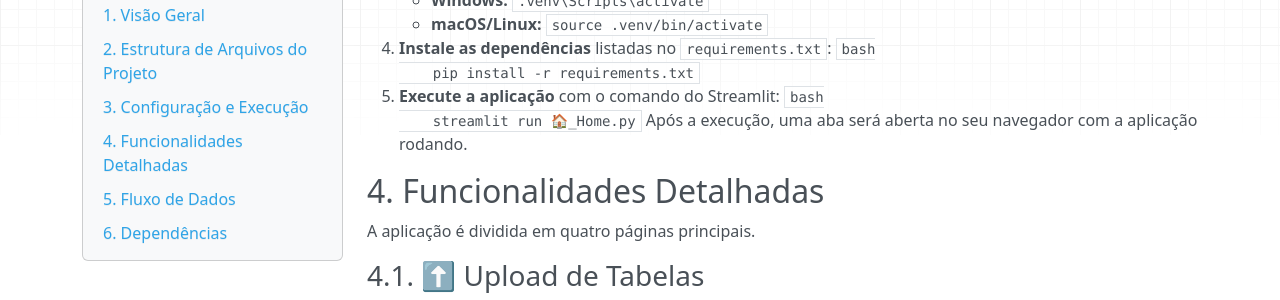
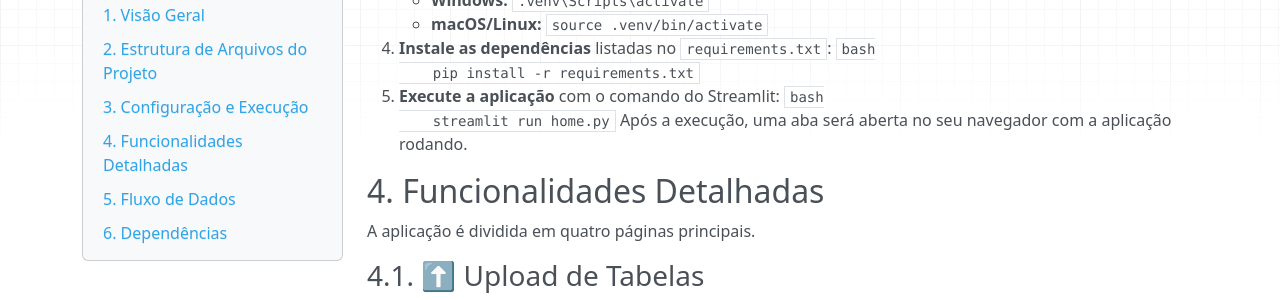
Before and after one commit to Rojasspeedcuber/Sispagto, an MkDocs documentation site: the page built from docs/index.md, in a window 1280 px wide and 900 px high, scrolled down 848 px. Shown: the part 171-471 px from the top of the window. Built offline with MkDocs 1.6.1, drawn with Linux system fonts in a browser that asks for light colours; nearby versions of some CDN libraries.

````diff
--- a/docs/index.md
+++ b/docs/index.md
@@ -43,7 +43,7 @@ Para executar o projeto em um ambiente local, siga os passos abaixo.
     ```
 5.  **Execute a aplicação** com o comando do Streamlit:
     ```bash
-    streamlit run 🏠_Home.py
+    streamlit run home.py
     ```
 Após a execução, uma aba será aberta no seu navegador com a aplicação rodando.
 
--- a/home.py
+++ b/home.py
@@ -1,4 +1,3 @@
-# 🏠_Home.py
 import streamlit as st
 from src.database import inicializar_banco
 
````
